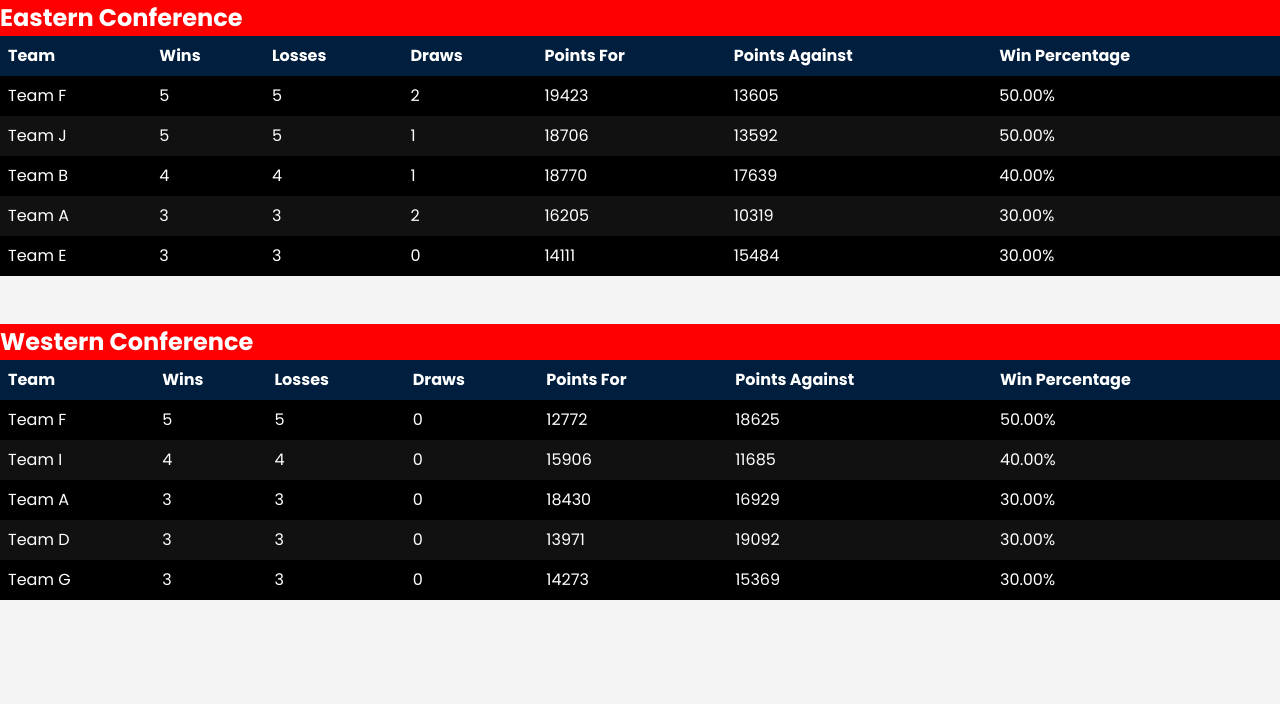
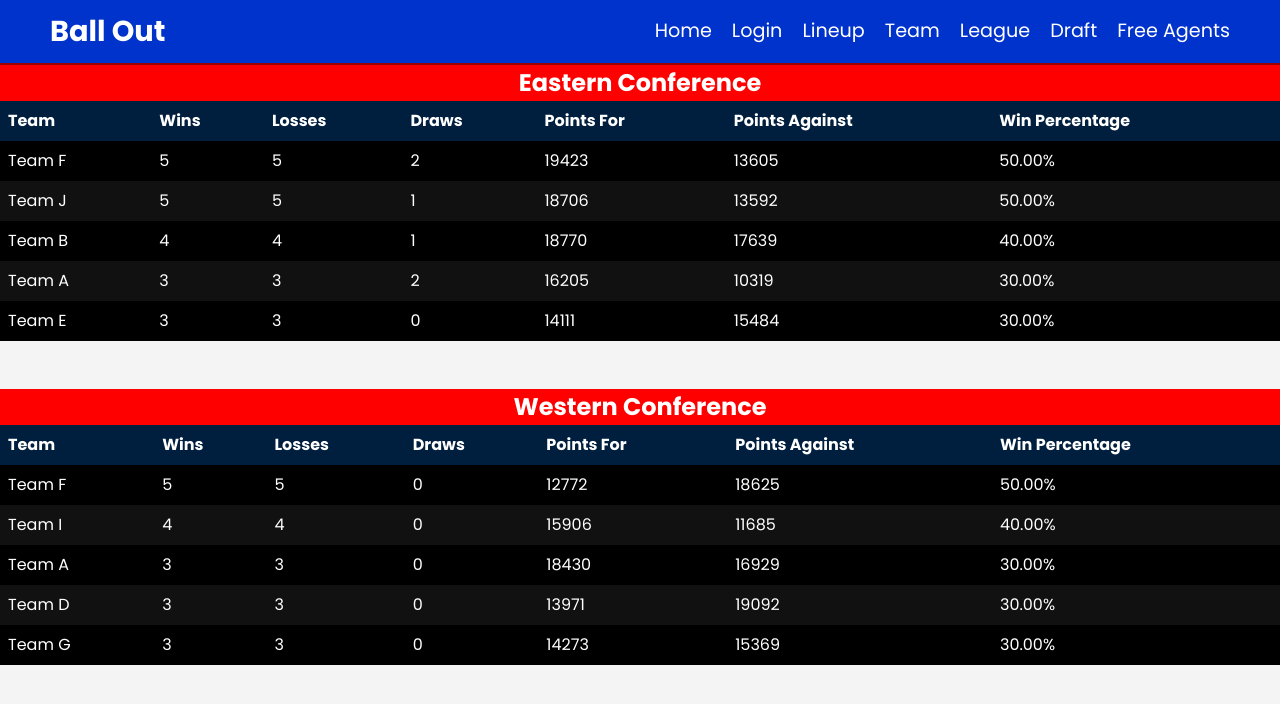
Before and after one commit to Shreyas-Pattabi/Ball-Out, a React (Vite) app in the folder frontend/: page /my-league in a window 1280 px wide. Shown: the top 704 px of the page. Built offline with nearby package versions, Linux system fonts and the light colour scheme; a web font is replaced by a local one.

Commit message:
Update League.jsx

```diff
--- a/frontend/src/components/League.jsx
+++ b/frontend/src/components/League.jsx
@@ -1,5 +1,6 @@
 import React from 'react';
 import './EditLineup.css';
+import { Link } from 'react-router-dom';
 
 function generateRandomData() {
   const teams = ['Team A', 'Team B', 'Team C', 'Team D', 'Team E', 'Team F', 'Team G', 'Team H', 'Team I', 'Team J'];
@@ -47,6 +48,21 @@ const League = () => {
   const westTeams = generateRandomData().slice(0, 5);
 
   return (
+    <div className="home">
+      <header className="header">
+        <div className="logo">Ball Out</div>
+        <nav>
+          <ul>
+            <li><Link to="/">Home</Link></li>
+            <li><Link to="/">Login</Link></li>
+            <li><Link to="/lineup">Lineup</Link></li>
+            <li><Link to="/matchup">Team</Link></li>
+            <li><Link to="/my-league">League</Link></li>
+            <li><Link to="/draft">Draft</Link></li>
+            <li><Link to="/players">Free Agents</Link></li>
+          </ul>
+        </nav>
+      </header>
     <div>
       <h1 className='custom-heading'>Eastern Conference</h1>
       <table className="edit-lineup-table"> {/* Apply the CSS class */}
@@ -105,6 +121,7 @@ const League = () => {
         </tbody>
       </table>
     </div>
+    </div>
   );
 };
 
```
